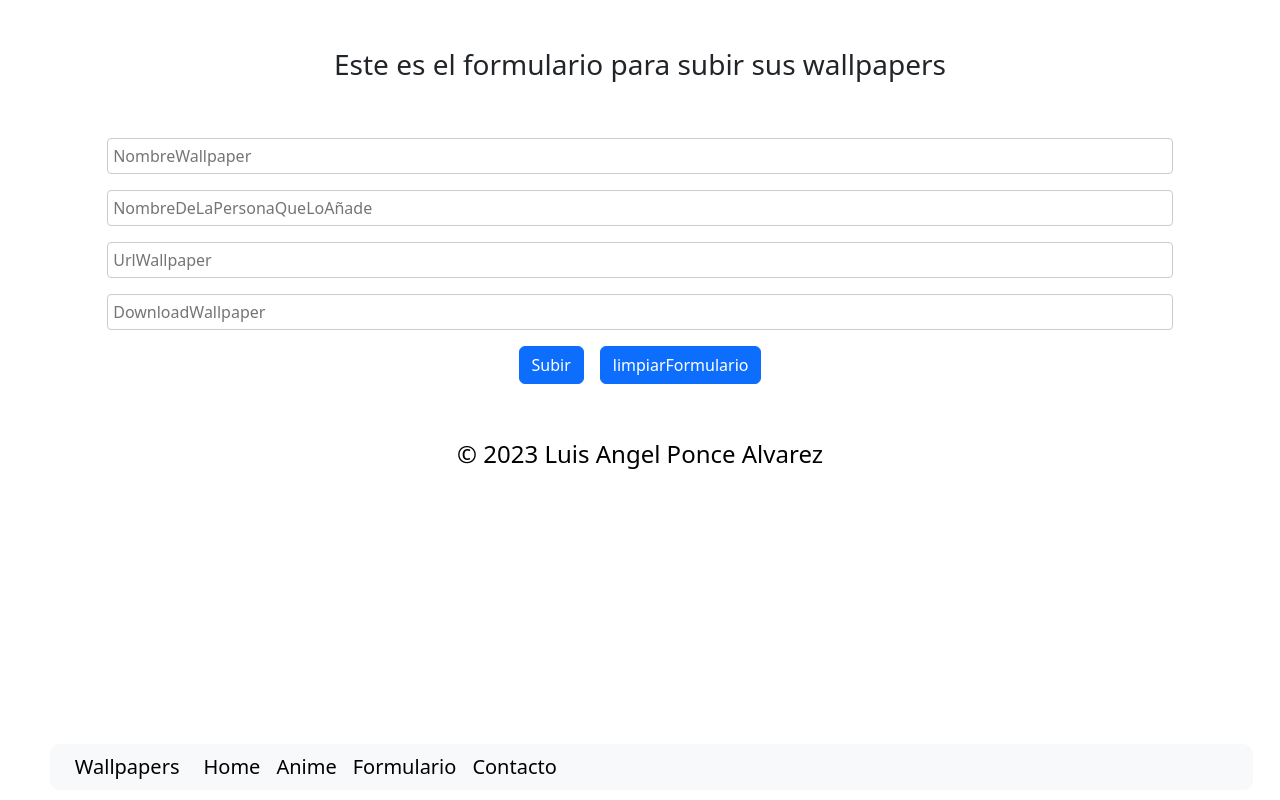
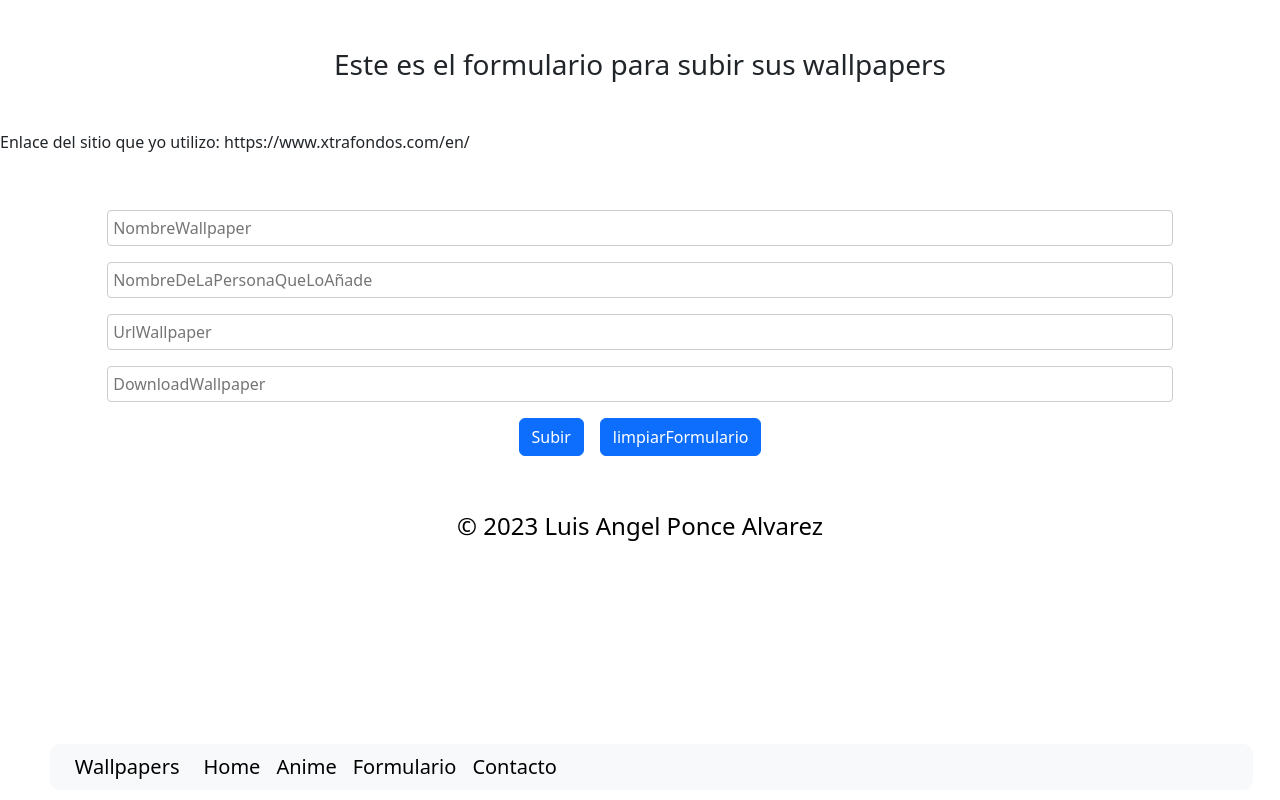
Before and after one commit to PacoMojica/SiteWallpapers, a React (Vite) app: page /Form in a window 1280 px wide. Built offline with nearby package versions, Linux system fonts and the light colour scheme.

Commit message:
añado site de los wallpaper al form

```diff
--- a/src/components/Form/Form.jsx
+++ b/src/components/Form/Form.jsx
@@ -61,6 +61,7 @@ function Form({ Data }) {
       <h1 className="text-center fs-3 m-5">
         Este es el formulario para subir sus wallpapers
       </h1>
+      <p>Enlace del sitio que yo utilizo: https://www.xtrafondos.com/en/</p>
       <form onSubmit={ManejandoEnvio} id="Form" className="form m-5">
         <CampoTexto
           placeholder="NombreWallpaper"
```
